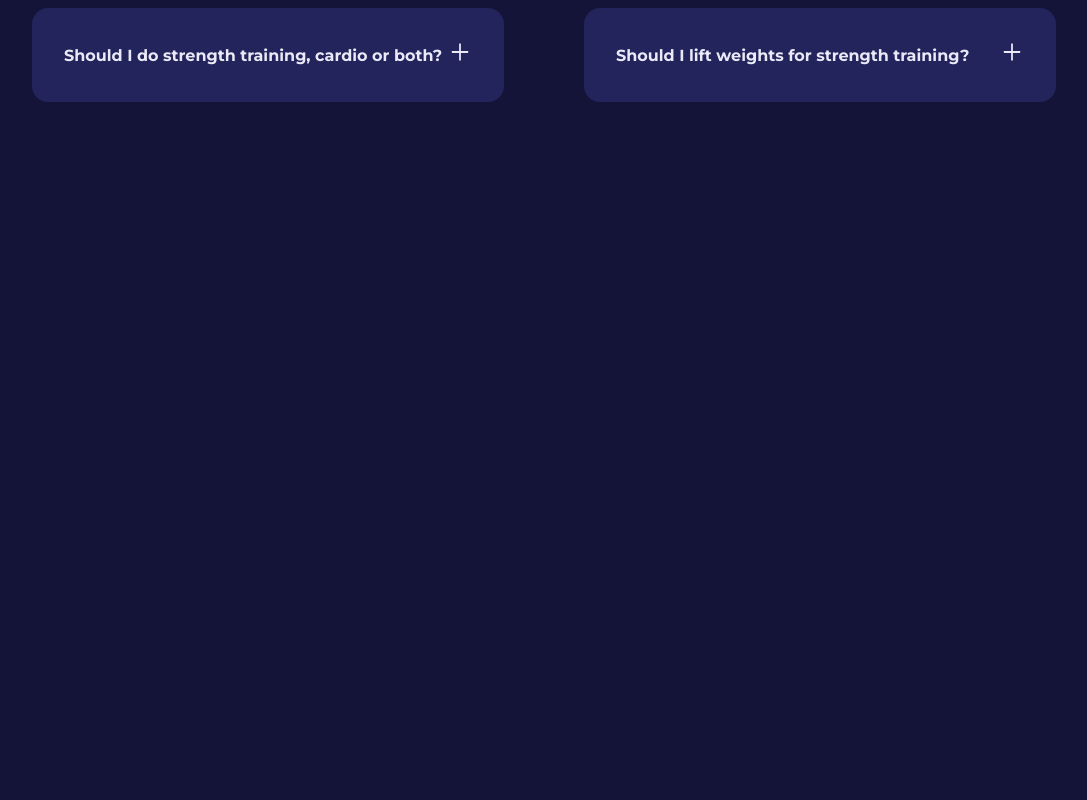
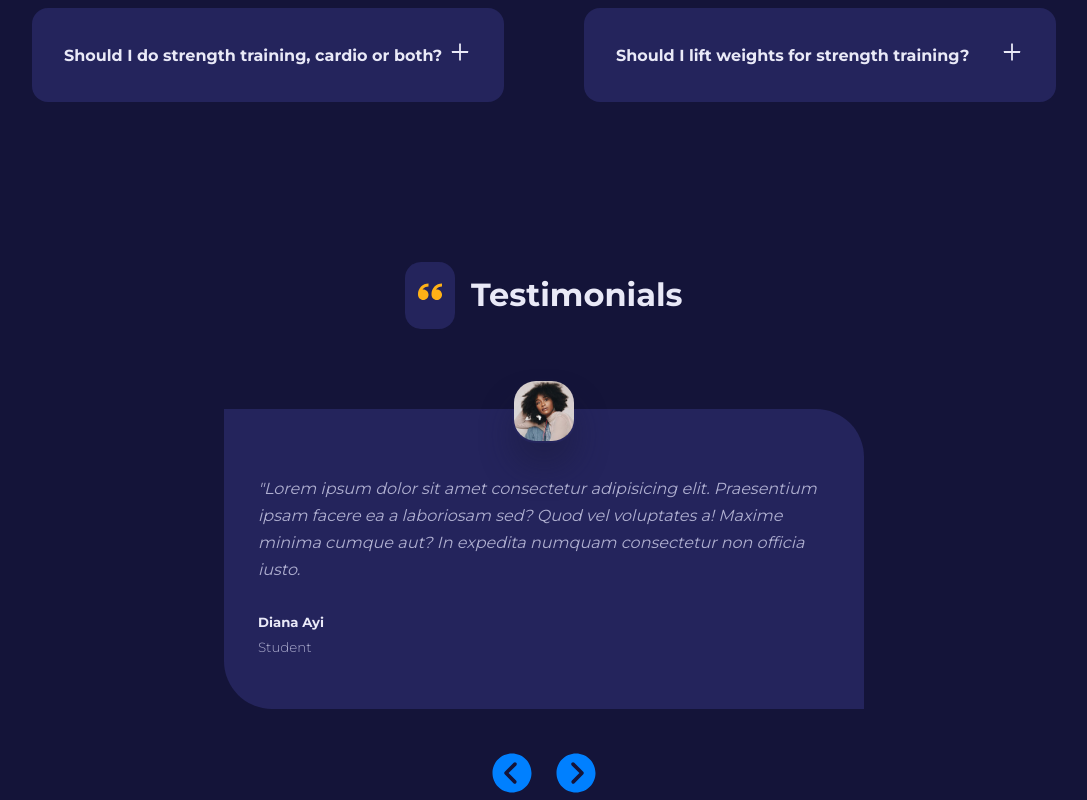
Before and after one commit to mohammedbabiker/reactsite, a React (Create React App) app: page / in a window 1280 px wide. Shown: the part 2728-3528 px from the top of the page, without its empty margins (96-1183 px from the left). Before the commit the page ends 2830 px from the top, so only its background shows below. Built offline with nearby package versions, Linux system fonts and the light colour scheme.

Commit message:
add testimonials section, update home.jsx, css all work good

```diff
--- /dev/null
+++ b/src/components/Testimonials.jsx
@@ -0,0 +1,63 @@
+import { useState } from "react";
+import SectionHead from "./SectionHead";
+import { ImQuotesLeft } from "react-icons/im";
+import Card from "../UI/Card";
+import {
+  IoIosArrowDropleftCircle,
+  IoIosArrowDroprightCircle,
+} from "react-icons/io";
+import { testimonials } from "../data";
+
+const Testimonials = () => {
+  const [index, setIndex] = useState(0);
+  const { name, quote, job, avatar } = testimonials[index];
+  const prevTestimonialHandler = () => {
+    if (index === 0) {
+      setIndex(testimonials.length - 1);
+    } else {
+      setIndex(index - 1);
+    }
+  };
+  const nextTestimonialHandler = () => {
+    setIndex((prev) => prev + 1);
+
+    if (index === testimonials.length - 1) {
+      setIndex(0);
+    }
+  };
+  return (
+    <section className="testimonials">
+      <div className="container testimonials__container">
+        <SectionHead
+          icon={<ImQuotesLeft />}
+          title="Testimonials"
+          className="testimonials__head"
+        />
+        <Card className="testimonial">
+          <div className="testimonials__avatar">
+            <img src={avatar} alt={name} />
+          </div>
+          <p className="testimonials__quote">{`"${quote}`}</p>
+          <h5>{name}</h5>
+          <small className="testimonials__title">{job}</small>
+        </Card>
+        <div className="testimonials__btn-container">
+          <button
+            className="testimonials__btn"
+            onClick={prevTestimonialHandler}
+          >
+            <IoIosArrowDropleftCircle />
+          </button>
+          <button
+            className="testimonials__btn"
+            onClick={nextTestimonialHandler}
+          >
+            <IoIosArrowDroprightCircle />
+          </button>
+        </div>
+      </div>
+    </section>
+  );
+};
+
+export default Testimonials;
--- a/src/pages/home/Home.jsx
+++ b/src/pages/home/Home.jsx
@@ -1,8 +1,9 @@
+import FAQs from "./../../components/FAQs";
 import MainHeader from "../../components/MainHeader";
 import Programs from "../../components/Programs";
+import Testimonials from "./../../components/Testimonials";
 import Values from "./../../components/Values";
 import "./home.css";
-import FAQs from "./../../components/FAQs";
 
 const Home = () => {
   return (
@@ -11,6 +12,7 @@
       <Programs />
       <Values />
       <FAQs />
+      <Testimonials />
     </>
   );
 };
--- a/src/pages/home/home.css
+++ b/src/pages/home/home.css
@@ -141,3 +141,67 @@
 .faq p {
   margin-top: 1.5rem;
 }
+
+/* --------------testimonials-------------- */
+
+.testimonials {
+  width: 50rem;
+  margin-inline: auto;
+}
+
+.testimonials__head {
+  /* display: none; */
+  justify-content: center;
+}
+
+.card.testimonial {
+  position: relative;
+  text-align: left;
+  margin-top: 5rem;
+}
+
+.testimonials__avatar {
+  width: 4rem;
+  height: 4rem;
+  border-radius: 1.5rem;
+  border: 2px solid transparent;
+  overflow: hidden;
+  position: absolute;
+  top: -2rem;
+  left: calc(50% - 2rem);
+  box-shadow: 0 1.5rem 2rem rgba(26, 26, 54, 0.4);
+  transition: var(--transition);
+}
+
+.testimonials:hover .testimonials__avatar {
+  border-radius: 50%;
+  border-color: var(--color-gray-400);
+}
+
+.testimonials__quote {
+  font-style: italic;
+  margin: 1rem 0 2rem;
+}
+.card small.testimonials__title {
+  margin-top: 0.3rem;
+}
+
+.testimonials__btn-container {
+  width: fit-content;
+  margin: 2.5rem auto 0;
+  display: flex;
+  justify-content: center;
+  align-items: center;
+  gap: 1rem;
+}
+
+.testimonials__btn {
+  background: transparent;
+  cursor: pointer;
+}
+.testimonials__btn svg {
+  fill: var(--color-primary);
+  font-size: 1.8rem;
+  width: 3rem;
+  height: 3rem;
+}
```
